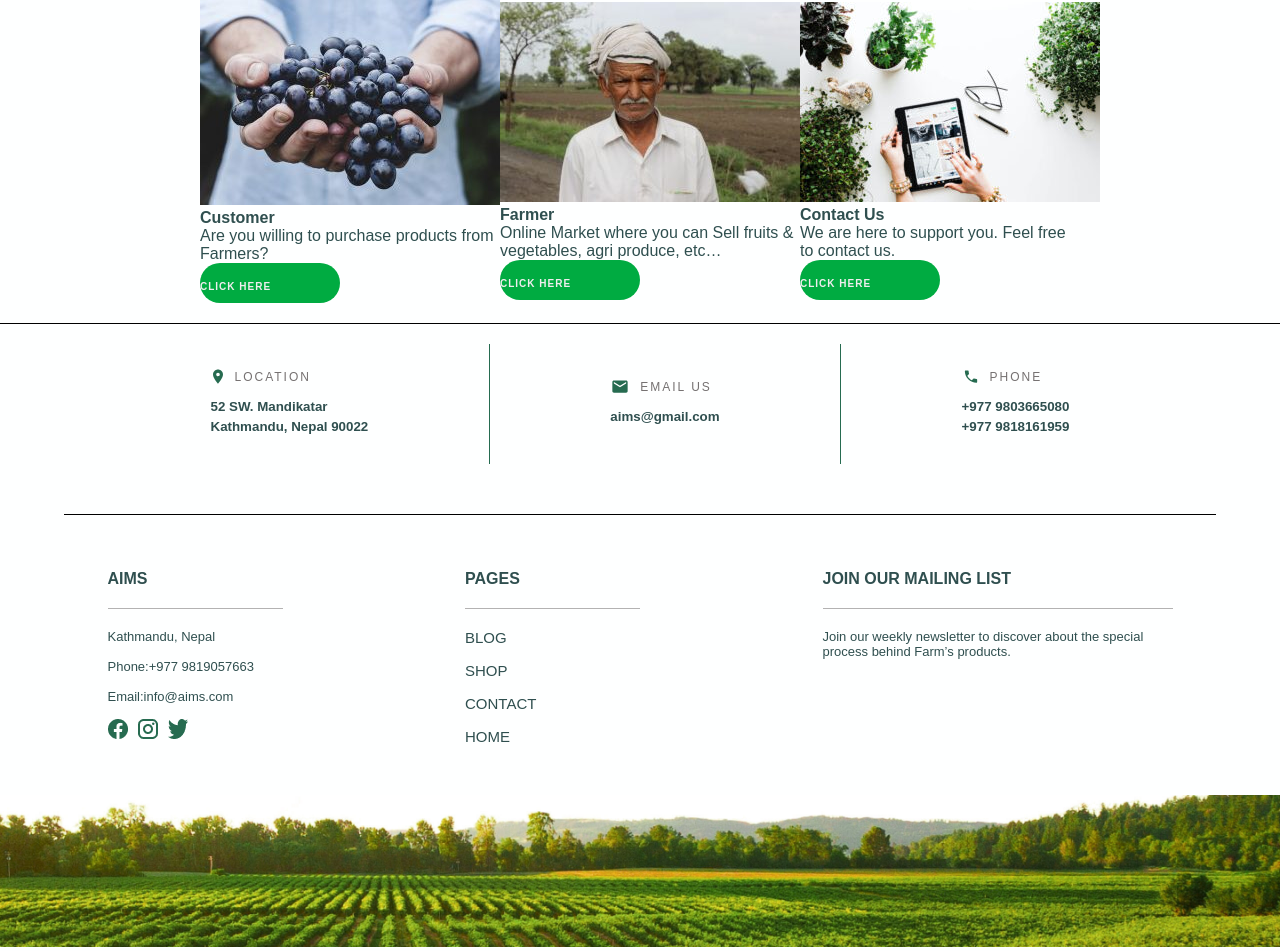
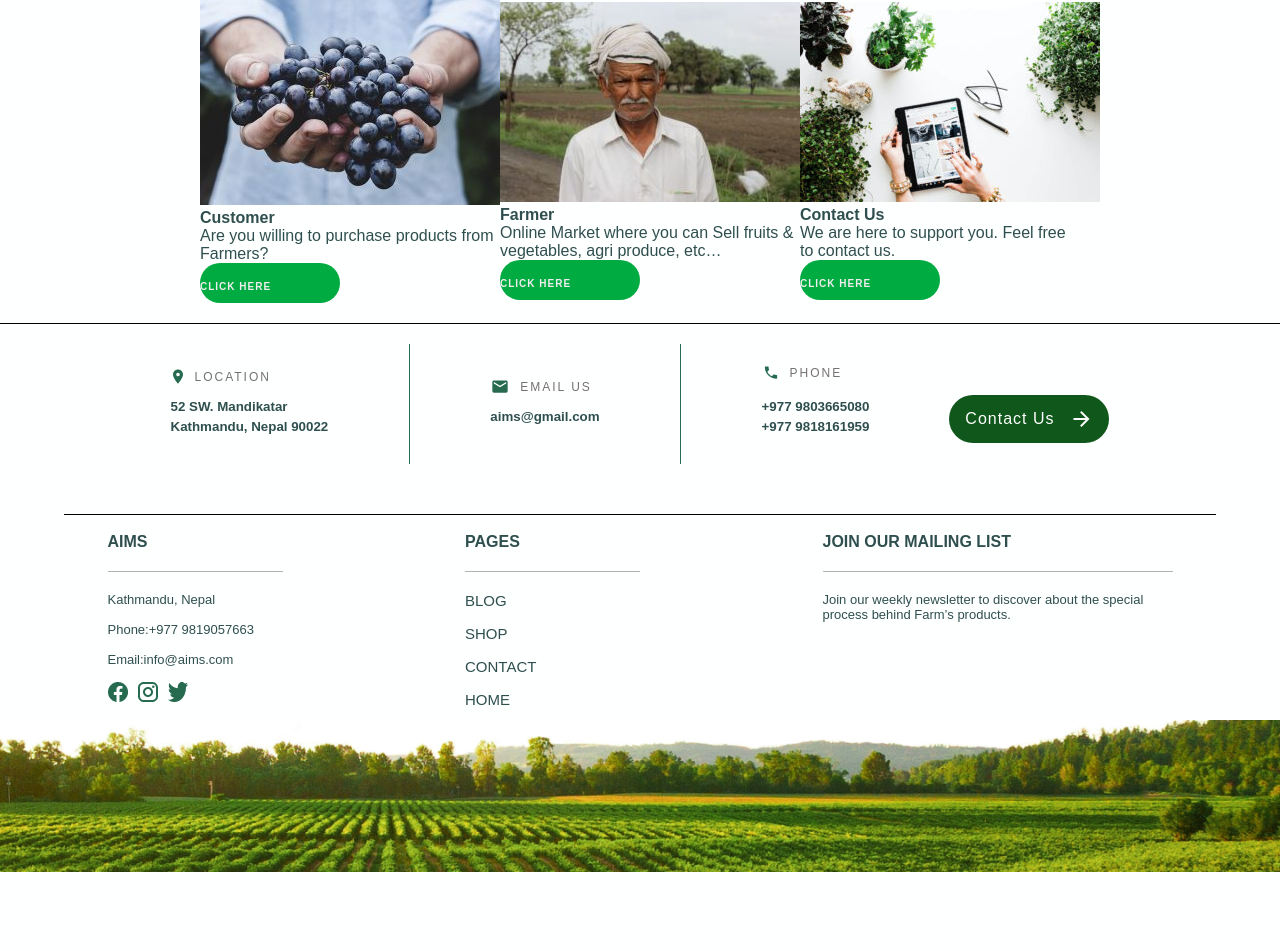
Before and after one commit to PunMahesh/AIMS, a Django app: page / in a window 1280 px wide. Shown: the part 1158-2109 px from the top of the page. After the commit the page ends 2030 px from the top, so only its background shows below. Run offline with Django 4.2, Linux system fonts and the light colour scheme.

Commit message:
update footer html and css

```diff
--- a/static/css/homebase.css
+++ b/static/css/homebase.css
@@ -124,7 +124,7 @@ footer {
     margin-top: 5px;
 }
 .footer-link-items {
-    height: 250px;
+    height: 175px;
     display: flex;
     justify-content: space-evenly;
     align-items: center;
@@ -168,7 +168,6 @@ footer {
 
 .footer-img {
     width: 100%;
-    height: auto;
 }
 .footer-img > img {
     width: 100%;
@@ -229,11 +228,49 @@ footer {
     justify-content: center;
 }
 
+.contact-col-content {
+    display: flex;
+    justify-content: center;
+    align-items: center;
+    gap: 80px;
+}
 .contact-col-content > p {
     font-weight: bold;
     font-size: smaller;
     margin-bottom: 5px;
 }
+.num-container > p {
+    font-weight: bold;
+    font-size: smaller;
+    margin-bottom: 5px;
+}
+.contact-location > p {
+    font-weight: bold;
+    font-size: smaller;
+    margin-bottom: 5px;
+}
+.contact-us-btn > button {
+    border: none;
+    width: 160px;
+    height: 48px;
+    background-color: #10571B;
+    color: white;
+    border-radius: 30px;
+    display: flex;
+    justify-content: center;
+    align-items: center;
+    gap: 15px;
+    cursor: pointer;
+    font-size: 16px;
+    letter-spacing: 1px;
+}
+.contact-us-btn > button:active {
+    transform: scale(0.97);
+}
+.contact-us-btn > button > span {
+    color: inherit;
+}
+
 
 .v-line {
     width: 1px;
--- a/templates/components/footer.html
+++ b/templates/components/footer.html
@@ -10,8 +10,10 @@
                 <h4>Location</h4>
             </div>
             <div class="contact-col-content">
-                <p>52 SW. Mandikatar</p>
-                <p>Kathmandu, Nepal 90022</p>
+                <div class="contact-location">
+                    <p>52 SW. Mandikatar</p>
+                    <p>Kathmandu, Nepal 90022</p>
+                </div>
             </div>
         </div>
         <div class="v-line"></div>
@@ -39,8 +41,18 @@
                 <h4>Phone</h4>
             </div>
             <div class="contact-col-content">
-                <p>+977 9803665080</p>
-                <p>+977 9818161959</p>
+                <div class="num-container">
+                    <p>+977 9803665080</p>
+                    <p>+977 9818161959</p>
+                </div>
+                <div class="contact-us-btn">
+                    <button>
+                        Contact Us
+                        <span class="material-symbols-outlined">
+                            arrow_forward
+                        </span>
+                    </button>
+                </div>
             </div>
         </div>
     </div>
```
